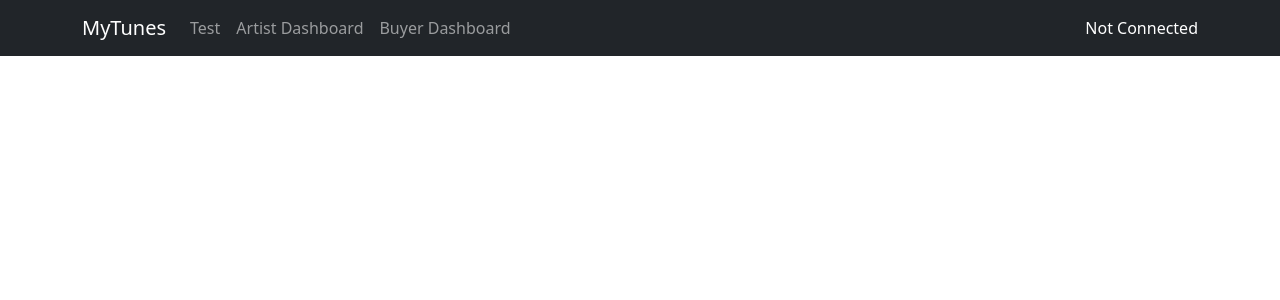
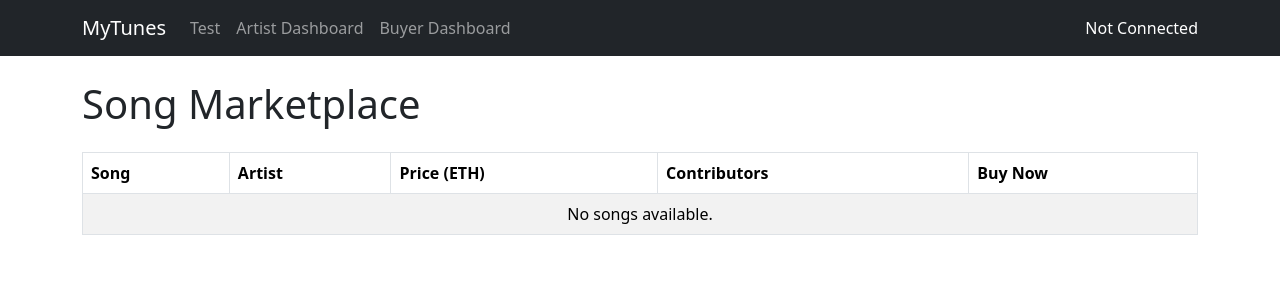
Before and after one commit to rezmayyy/DecentralizedMusicApp, a React (Create React App) app: page / in a window 1280 px wide. Shown: the top 300 px of the page. Built offline with nearby package versions, Linux system fonts and the light colour scheme.

Commit message:
Added HomePage.jsx and adjusted some files

```diff
--- a/src/App.js
+++ b/src/App.js
@@ -1,6 +1,7 @@
 import { BrowserRouter as Router, Route, Routes } from "react-router-dom";
 import NavigationBar from './components/NavigationBar.jsx';
 import Web3Provider from './components/Web3Context.js';
+import HomePage from "./pages/HomePage.jsx";
 import TestPage from './pages/TestPage.jsx';
 import ArtistDashboardPage from './pages/ArtistDashboardPage.jsx';
 import BuyerDashboardPage from './pages/BuyerDashboardPage.jsx';
@@ -12,9 +13,10 @@ function App() {
       <Router>
         <NavigationBar />
         <Routes>
+          <Route path="/" element={<HomePage />} />
           <Route path="/test" element={<TestPage />} />
-	  <Route path="/artistdashboard" element={<ArtistDashboardPage />} />
-    	  <Route path="/buyerdashboard" element={<BuyerDashboardPage />} />
+	        <Route path="/artistdashboard" element={<ArtistDashboardPage />} />
+          <Route path="/buyerdashboard" element={<BuyerDashboardPage />} />
         </Routes>
       </Router>
     </Web3Provider>
--- a/src/pages/BuyerDashboardPage.jsx
+++ b/src/pages/BuyerDashboardPage.jsx
@@ -35,11 +35,11 @@ function BuyerDashboardPage() {
 
       const historyData = await Promise.all(events.map(async (evt) => {
         const songId = evt.returnValues.songId;
-        const block  = await web3.eth.getBlock(evt.blockNumber);
-        const s      = await contract.methods.getSongDetails(songId).call();
+        const block = await web3.eth.getBlock(evt.blockNumber);
+        const s = await contract.methods.getSongDetails(songId).call();
         return {
-          date:   new Date(block.timestamp * 1000).toLocaleDateString(),
-          title:  s.title,
+          date: new Date(block.timestamp * 1000).toLocaleDateString(),
+          title: s.title,
           amount: Web3.utils.fromWei(s.price, 'ether')
         };
       }));
@@ -134,7 +134,7 @@ function BuyerDashboardPage() {
       </section>
 
       <section className="mt-5">
-        <h2>Your Earnings</h2>
+        <h2>Your Earnings*</h2>
         <p>
           Pending balance: <b>{earnings} ETH</b>{' '}
           {parseFloat(earnings) > 0 && (
@@ -143,6 +143,7 @@ function BuyerDashboardPage() {
             </Button>
           )}
         </p>
+        <small className="text-muted">*Producers only</small>
       </section>
     </Container>
   );
--- /dev/null
+++ b/src/pages/HomePage.jsx
@@ -0,0 +1,103 @@
+import React, { useState, useEffect, useContext } from 'react';
+import { Container, Table, Button, Badge } from 'react-bootstrap';
+import Web3 from 'web3';
+import { Web3Context } from '../components/Web3Context';
+import { useNavigate } from 'react-router-dom';
+
+function HomePage() {
+  const { contract, account, web3, blockNumber } = useContext(Web3Context);
+  const [songs, setSongs] = useState([]);
+  const navigate = useNavigate();
+
+  useEffect(() => {
+    const load = async () => {
+      if (!contract) return;
+      const nextId = await contract.methods.nextSongId().call();
+      const list = [];
+      for (let i = 1; i < nextId; i++) {
+        const base = await contract.methods.songs(i).call();
+        if (!base.ipfsHash) continue;
+        const [ title, priceWei, ipfsHash, artist, contributors, splits ] =
+          await contract.methods.getSongDetails(i).call();
+        const bought = account ? await contract.methods.verifyPurchase(i, account).call() : false;
+
+        list.push({
+          id: i,
+          title,
+          priceWei,
+          priceEth: Web3.utils.fromWei(priceWei, 'ether'),
+          ipfsHash,
+          artist,
+          contributors,
+          splits,
+          bought
+        });
+      }
+      setSongs(list);
+    };
+
+    load();
+  }, [contract, account, web3, blockNumber]);
+
+  const handleBuy = async song => {
+    await contract.methods.purchaseSong(song.id)
+      .send({ from: account, value: song.priceWei });
+      navigate('/buyerdashboard');
+  };
+
+  return (
+    <Container>
+      <h1 className="my-4">Song Marketplace</h1>
+      <Table striped bordered hover>
+        <thead>
+          <tr>
+            <th>Song</th>
+            <th>Artist</th>
+            <th>Price (ETH)</th>
+            <th>Contributors</th>
+            <th>Buy Now</th>
+          </tr>
+        </thead>
+        <tbody>
+          {songs.length === 0 && (
+            <tr><td colSpan={5} className="text-center">No songs available.</td></tr>
+          )}
+          {songs.map(s => (
+            <tr key={s.id}>
+              <td>{s.title}</td>
+              <td>
+                {s.artist.substring(0,6)}…{s.artist.slice(-4)}
+                {s.artist.toLowerCase() === account?.toLowerCase() && (
+                  <Badge bg="secondary" className="ms-1">You</Badge>
+                )}
+              </td>
+              <td>{s.priceEth} ETH</td>
+              <td>
+                {s.contributors.length
+                  ? s.contributors.map((c,i) =>
+                      <div key={i}>
+                        {c.substring(0,6)}…{c.slice(-4)} ({s.splits[i]}%)
+                      </div>
+                    )
+                  : <em>—</em>
+                }
+              </td>
+              <td>
+                {s.bought
+                  ? <Button disabled variant="success">
+                      Purchased
+                    </Button>
+                  : <Button onClick={() => handleBuy(s)} disabled={!account}>
+                      Buy
+                    </Button>
+                }
+              </td>
+            </tr>
+          ))}
+        </tbody>
+      </Table>
+    </Container>
+  );
+}
+
+export default HomePage;
```
Also changed, not shown: 1 other file (tests, documents, lock files or other folders).
